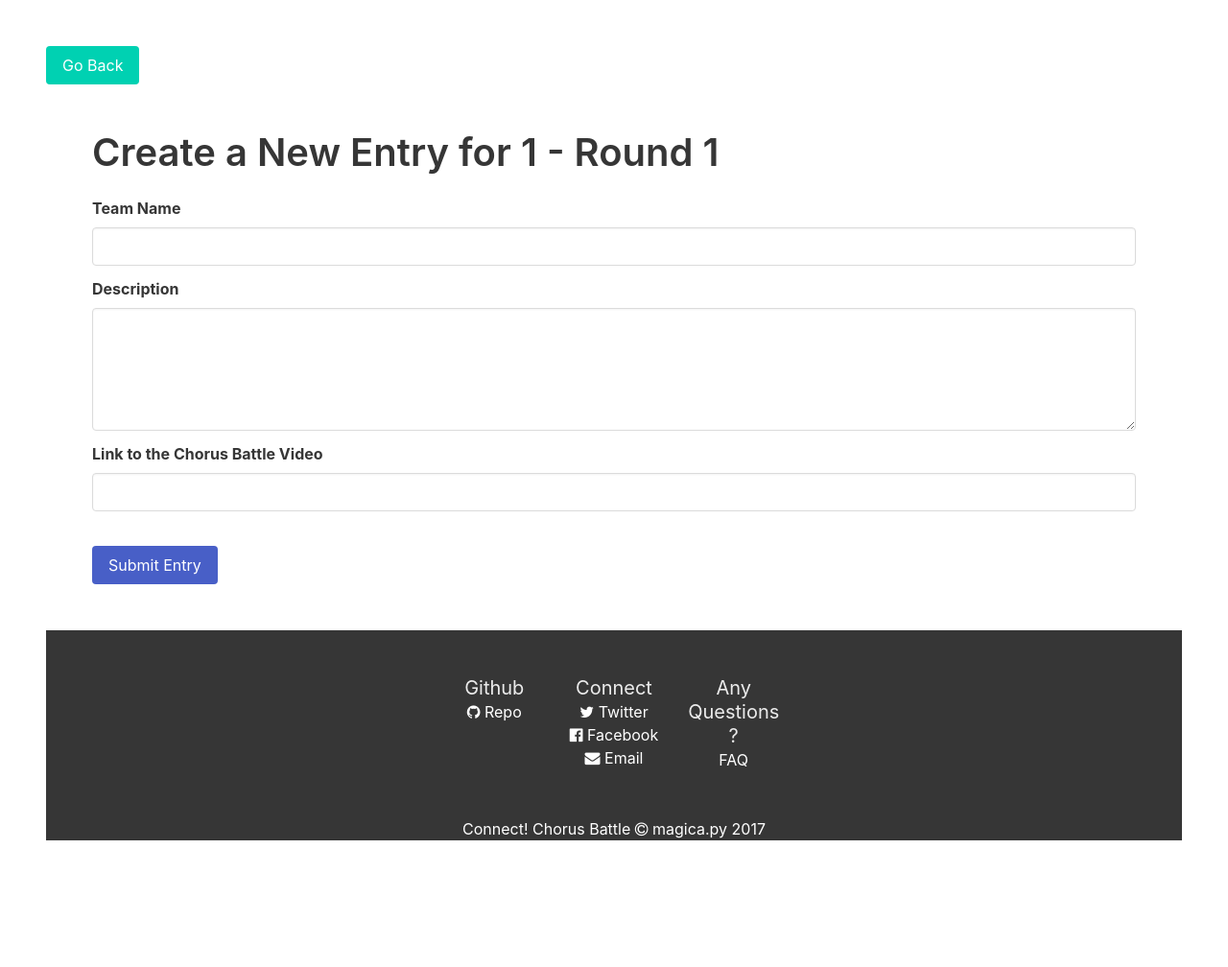
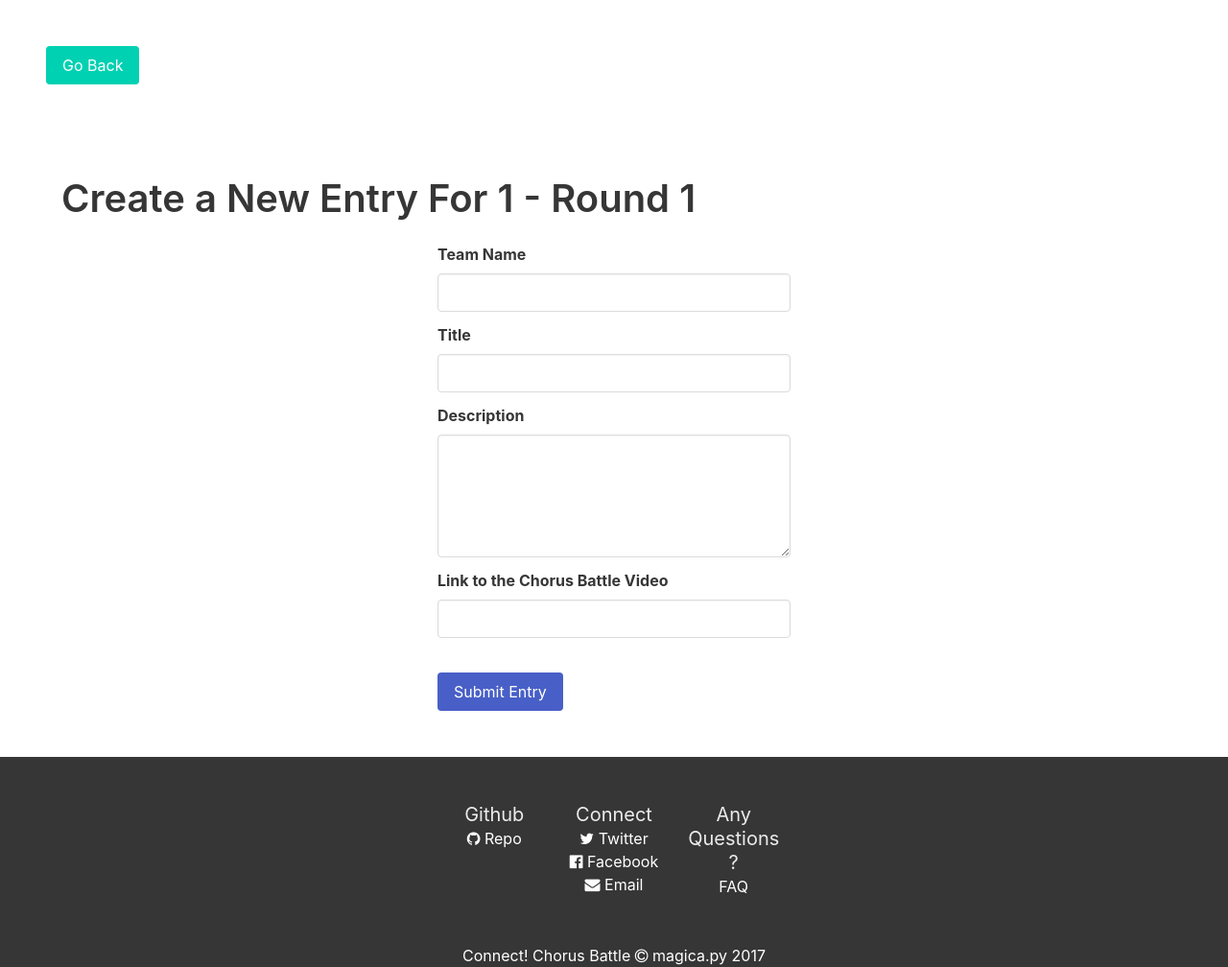
Before and after one commit to jchen2186/cb-platform, a Flask app: page /chorusbattle/1/entries/1/create/ in a window 1280 px wide. Shown: the part 56-1064 px from the top of the page at 96% size. Before the commit the page ends 932 px from the top, so only its background shows below. Run offline with Flask 2, Linux system fonts and the light colour scheme; some libraries are stand-ins or nearby versions.

Commit message:
Adjusts for rounds

```diff
--- a/cbapp/templates/createentry.html
+++ b/cbapp/templates/createentry.html
@@ -3,12 +3,14 @@
 {% block content %}
 <section class="section">
   <a class="button is-primary" href="/chorusbattle/{{ cb }}/entries/">Go Back</a>
-<section>
+</section>
 <section class="section">
   <div class="container">
-    <h2 class="title is-2">Create a New Entry for {{ cb }} - Round {{ rd }}</h2>
-
-    <form method="POST" action="/chorusbattle/{{ cb }}/entries/{{ rd }}/create/">
+    <h2 class="title is-2">Create a New Entry For {{ cb }} - Round {{ rd }}</h2>
+    <div class="columns">
+      <div class="column is-one-third"></div>
+      <div class="column is-one-third">
+        <form method="POST" action="/chorusbattle/{{ cb }}/entries/create/">
           {{ form.hidden_tag() }}
 
           <div class="field">
@@ -16,6 +18,16 @@
             <div class="control">{{ form.team_name(class_="input") }}</div>
             {% if form.team_name.errors %}
               {% for error in form.team_name.errors %}
+                <p class="error-message">{{ error }}</p>
+              {% endfor %}
+            {% endif %}
+          </div>
+
+          <div class="field">
+            <div class="label">{{ form.title.label }}</div>
+            <div class="control">{{ form.title(class_="input") }}</div>
+            {% if form.title.errors %}
+              {% for error in form.title.errors %}
                 <p class="error-message">{{ error }}</p>
               {% endfor %}
             {% endif %}
@@ -45,5 +57,7 @@
           {{ form.submit(class="button is-link") }}
         </form>
       </div>
+    </div>
+  </div>
 </section>
 {% endblock %}
```
Lines whose indentation alone changed are shown as unchanged.
